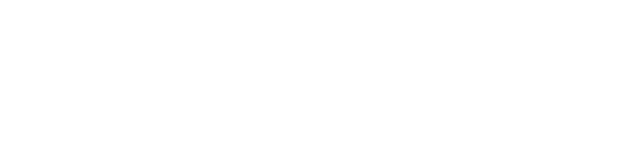
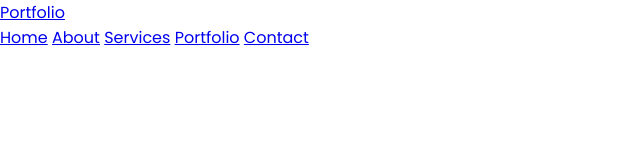
Before and after one commit to jbkim08/Portfolio, a plain HTML site: page index.html in a window 1280 px wide. Shown: the whole page, without its empty margins (0-640 px from the left). Drawn offline with nearby package versions, Linux system fonts and the light colour scheme.

Commit message:
헤더 html작성

```diff
--- a/index.html
+++ b/index.html
@@ -2,12 +2,26 @@
 <html lang="ko">
   <head>
     <meta charset="UTF-8" />
-		<meta http-equiv="X-UA-Compatible" content="IE=edge" />
     <meta name="viewport" content="width=device-width, initial-scale=1.0" />
     <title>Portfolio</title>
     <link rel="stylesheet" href="style.css" />
-		<link href="https://unpkg.com/boxicons@2.1.4/css/boxicons.min.css" rel="stylesheet" />
+    <link
+      href="https://unpkg.com/boxicons@2.1.4/css/boxicons.min.css"
+      rel="stylesheet"
+    />
   </head>
 
-	<body></body>
+  <body>
+    <header>
+      <a href="#" class="logo">Portfolio</a>
+
+      <nav class="navbar">
+        <a href="#">Home</a>
+        <a href="#">About</a>
+        <a href="#">Services</a>
+        <a href="#">Portfolio</a>
+        <a href="#">Contact</a>
+      </nav>
+    </header>
+  </body>
 </html>
```
Lines whose indentation alone changed are shown as unchanged.
